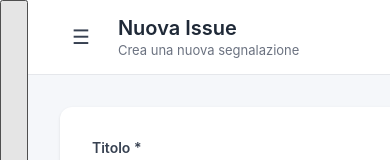
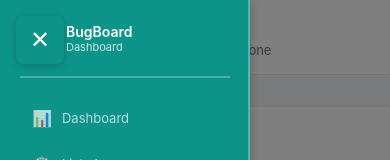
Before and after one commit to Ivandragon003/BugBoard26, a React (Create React App) app in the folder frontend/: page /issues/nuova in a window 390 px wide. Shown: the top 160 px of the page. Built offline with nearby package versions, Linux system fonts and the light colour scheme; no server answers; sample sign-in values are in the browser's storage.

Commit message:
ancora sidebar

```diff
--- a/frontend/src/components/Sidebar.module.css
+++ b/frontend/src/components/Sidebar.module.css
@@ -2,7 +2,7 @@
 .sidebar {
   width: 250px;
   background-color: #0d9488;
-  transition: width 0.3s ease;
+  transition: transform 0.3s ease, width 0.3s ease;
   overflow: hidden;
   display: flex;
   flex-direction: column;
@@ -200,18 +200,86 @@
   background: rgba(255, 255, 255, 0.5);
 }
 
-/* ===== RESPONSIVE ===== */
+/* ===== HAMBURGER BUTTON ===== */
+.hamburgerBtn {
+  display: none;
+}
+
+/* ===== OVERLAY ===== */
+.overlay {
+  display: none;
+}
+
+/* ===== RESPONSIVE MOBILE ===== */
 @media (max-width: 768px) {
+  /* Sidebar diventa fixed e parte nascosta */
   .sidebar {
     position: fixed;
     left: 0;
     top: 0;
     z-index: 1000;
-    box-shadow: 2px 0 8px rgba(0, 0, 0, 0.1);
+    transform: translateX(-100%);
+    box-shadow: 2px 0 8px rgba(0, 0, 0, 0.15);
   }
 
+  /* Quando aperta, traduci a 0 */
+  .sidebar:not(.sidebarClosed) {
+    transform: translateX(0);
+  }
+
+  /* Quando chiusa esplicitamente */
   .sidebarClosed {
-    width: 0;
+    transform: translateX(-100%) !important;
+    width: 250px;
     box-shadow: none;
   }
+
+  /* Pulsante hamburger visibile */
+  .hamburgerBtn {
+    display: flex;
+    align-items: center;
+    justify-content: center;
+    position: fixed;
+    top: 1rem;
+    left: 1rem;
+    z-index: 1001;
+    width: 48px;
+    height: 48px;
+    background-color: #0d9488;
+    color: white;
+    border: none;
+    border-radius: 8px;
+    font-size: 24px;
+    cursor: pointer;
+    box-shadow: 0 2px 8px rgba(0, 0, 0, 0.2);
+    transition: all 0.2s ease;
+  }
+
+  .hamburgerBtn:hover {
+    background-color: #0f766e;
+    transform: scale(1.05);
+  }
+
+  .hamburgerBtn:active {
+    transform: scale(0.95);
+  }
+
+  /* Overlay scuro */
+  .overlay {
+    display: block;
+    position: fixed;
+    inset: 0;
+    background-color: rgba(0, 0, 0, 0.5);
+    z-index: 999;
+    animation: fadeIn 0.2s ease;
+  }
+
+  @keyframes fadeIn {
+    from {
+      opacity: 0;
+    }
+    to {
+      opacity: 1;
+    }
+  }
 }
--- a/frontend/src/components/Sidebar.tsx
+++ b/frontend/src/components/Sidebar.tsx
@@ -12,28 +12,26 @@ export default function Sidebar({ sidebarOpen, setSidebarOpen }: SidebarProps) {
   const location = useLocation();
   const navigate = useNavigate();
   const [hoveredItem, setHoveredItem] = useState("");
-  const [isMobile, setIsMobile] = useState(window.innerWidth <= 768);
+  const [isMobile, setIsMobile] = useState(false);
   const isAdmin = authService.isAdmin();
   const currentPath = location.pathname;
 
-  // Rileva cambio dimensioni finestra
+  // Rileva se siamo su mobile
   useEffect(() => {
-    const handleResize = () => {
+    const checkMobile = () => {
       const mobile = window.innerWidth <= 768;
       setIsMobile(mobile);
 
-      // Su desktop apri automaticamente, su mobile chiudi
+      // Su desktop apri sidebar, su mobile chiudi
       if (!mobile) {
         setSidebarOpen(true);
-      } else {
-        setSidebarOpen(false);
       }
     };
 
-    handleResize(); // Chiamata iniziale
-    window.addEventListener('resize', handleResize);
+    checkMobile();
+    window.addEventListener('resize', checkMobile);
 
-    return () => window.removeEventListener('resize', handleResize);
+    return () => window.removeEventListener('resize', checkMobile);
   }, [setSidebarOpen]);
 
   const handleLogout = () => {
@@ -44,8 +42,8 @@ export default function Sidebar({ sidebarOpen, setSidebarOpen }: SidebarProps) {
   const isActive = (path: string) => currentPath === path;
   const showIndicator = (itemName: string) => isActive(`/${itemName}`) || hoveredItem === itemName;
 
-  // Chiudi sidebar quando si clicca un link su mobile
-  const handleNavClick = (e: React.MouseEvent<HTMLAnchorElement>) => {
+  // Chiudi sidebar dopo click su mobile
+  const handleLinkClick = () => {
     if (isMobile) {
       setSidebarOpen(false);
     }
@@ -53,18 +51,18 @@ export default function Sidebar({ sidebarOpen, setSidebarOpen }: SidebarProps) {
 
   return (
     <>
-      {/* Pulsante hamburger (solo su mobile) */}
+      {/* PULSANTE HAMBURGER (solo mobile) */}
       {isMobile && (
         <button
           onClick={() => setSidebarOpen(!sidebarOpen)}
           className={styles.hamburgerBtn}
-          aria-label="Toggle menu"
+          aria-label="Menu"
         >
           {sidebarOpen ? '✕' : '☰'}
         </button>
       )}
 
-      {/* Overlay scuro (solo su mobile quando sidebar aperta) */}
+      {/* OVERLAY SCURO (solo mobile quando aperto) */}
       {isMobile && sidebarOpen && (
         <div
           className={styles.overlay}
@@ -72,7 +70,7 @@ export default function Sidebar({ sidebarOpen, setSidebarOpen }: SidebarProps) {
         />
       )}
 
-      {/* Sidebar */}
+      {/* SIDEBAR */}
       <div className={`${styles.sidebar} ${!sidebarOpen ? styles.sidebarClosed : ''}`}>
         <div className={styles.divider} />
 
@@ -91,7 +89,7 @@ export default function Sidebar({ sidebarOpen, setSidebarOpen }: SidebarProps) {
               className={`${styles.navItem} ${isActive('/home') ? styles.navItemActive : ''}`}
               onMouseEnter={() => setHoveredItem('home')}
               onMouseLeave={() => setHoveredItem('')}
-              onClick={handleNavClick}
+              onClick={handleLinkClick}
             >
               {showIndicator('home') && <div className={styles.navItemIndicator} />}
               <span className={styles.navItemIcon}>📊</span>
@@ -103,7 +101,7 @@ export default function Sidebar({ sidebarOpen, setSidebarOpen }: SidebarProps) {
               className={`${styles.navItem} ${isActive('/issues') ? styles.navItemActive : ''}`}
               onMouseEnter={() => setHoveredItem('issues')}
               onMouseLeave={() => setHoveredItem('')}
-              onClick={handleNavClick}
+              onClick={handleLinkClick}
             >
               {showIndicator('issues') && <div className={styles.navItemIndicator} />}
               <span className={styles.navItemIcon}>📋</span>
@@ -115,7 +113,7 @@ export default function Sidebar({ sidebarOpen, setSidebarOpen }: SidebarProps) {
               className={`${styles.navItem} ${isActive('/issues/nuova') ? styles.navItemActive : ''}`}
               onMouseEnter={() => setHoveredItem('nuova')}
               onMouseLeave={() => setHoveredItem('')}
-              onClick={handleNavClick}
+              onClick={handleLinkClick}
             >
               {showIndicator('nuova') && <div className={styles.navItemIndicator} />}
               <span className={styles.navItemIcon}>➕</span>
@@ -128,7 +126,7 @@ export default function Sidebar({ sidebarOpen, setSidebarOpen }: SidebarProps) {
                 className={`${styles.navItem} ${isActive('/issues/archiviate') ? styles.navItemActive : ''}`}
                 onMouseEnter={() => setHoveredItem('archiviate')}
                 onMouseLeave={() => setHoveredItem('')}
-                onClick={handleNavClick}
+                onClick={handleLinkClick}
               >
                 {showIndicator('archiviate') && <div className={styles.navItemIndicator} />}
                 <span className={styles.navItemIcon}>📦</span>
@@ -142,7 +140,7 @@ export default function Sidebar({ sidebarOpen, setSidebarOpen }: SidebarProps) {
                 className={`${styles.navItem} ${isActive('/crea-utenza') ? styles.navItemActive : ''}`}
                 onMouseEnter={() => setHoveredItem('crea-utenza')}
                 onMouseLeave={() => setHoveredItem('')}
-                onClick={handleNavClick}
+                onClick={handleLinkClick}
               >
                 {showIndicator('crea-utenza') && <div className={styles.navItemIndicator} />}
                 <span className={styles.navItemIcon}>👥</span>
@@ -156,7 +154,7 @@ export default function Sidebar({ sidebarOpen, setSidebarOpen }: SidebarProps) {
                 className={`${styles.navItem} ${isActive('/utenti') ? styles.navItemActive : ''}`}
                 onMouseEnter={() => setHoveredItem('utenti')}
                 onMouseLeave={() => setHoveredItem('')}
-                onClick={handleNavClick}
+                onClick={handleLinkClick}
               >
                 {showIndicator('utenti') && <div className={styles.navItemIndicator} />}
                 <span className={styles.navItemIcon}>👨‍💼</span>
@@ -174,7 +172,7 @@ export default function Sidebar({ sidebarOpen, setSidebarOpen }: SidebarProps) {
             className={`${styles.profileItem} ${isActive('/profilo') ? styles.profileItemActive : ''}`}
             onMouseEnter={() => setHoveredItem('profilo')}
             onMouseLeave={() => setHoveredItem('')}
-            onClick={handleNavClick}
+            onClick={handleLinkClick}
           >
             {showIndicator('profilo') && <div className={styles.navItemIndicator} />}
             <span className={styles.navItemIcon}>👤</span>
```
